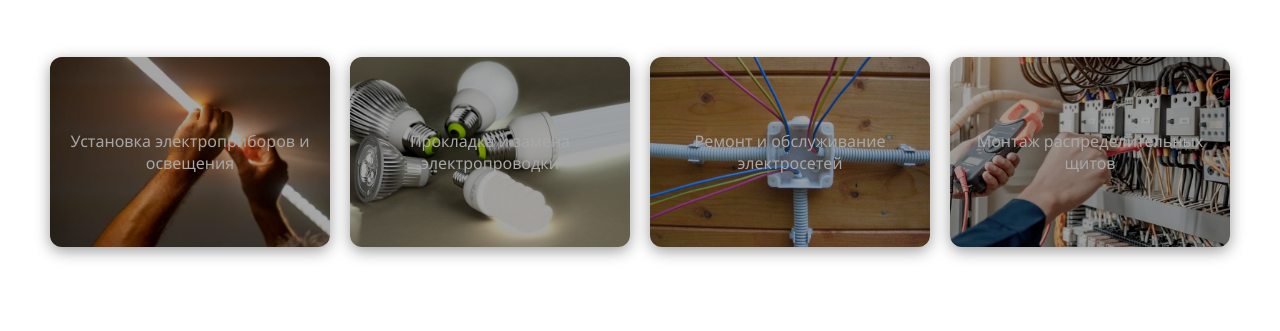
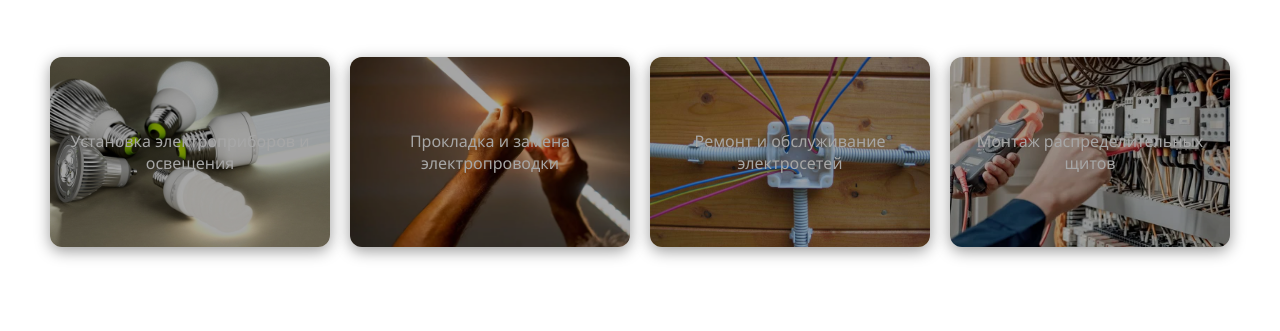
Before and after one commit to YRakhat/electric-site, a plain HTML site: page index.html in a window 1280 px wide. Shown: the part 469-800 px from the top of the page. Drawn offline with Linux system fonts and the light colour scheme.

Commit message:
Update index.html

```diff
--- a/index.html
+++ b/index.html
@@ -114,11 +114,11 @@ header {
   transition: transform 0.3s ease, box-shadow 0.3s ease;
 }
 .card1 {
-background-image: url('photo/light.jpg'); /* Установка электроприборов и освещения */
+background-image: url('photo/usluga5.jpg'); /* Установка электроприборов и освещения */
 }
 
 .card2 {
-background-image: url('photo/usluga5.jpg'); /* Прокладка и замена электропроводки */
+background-image: url('photo/light.jpg'); /* Прокладка и замена электропроводки */
 }
 
 .card3 {
```
